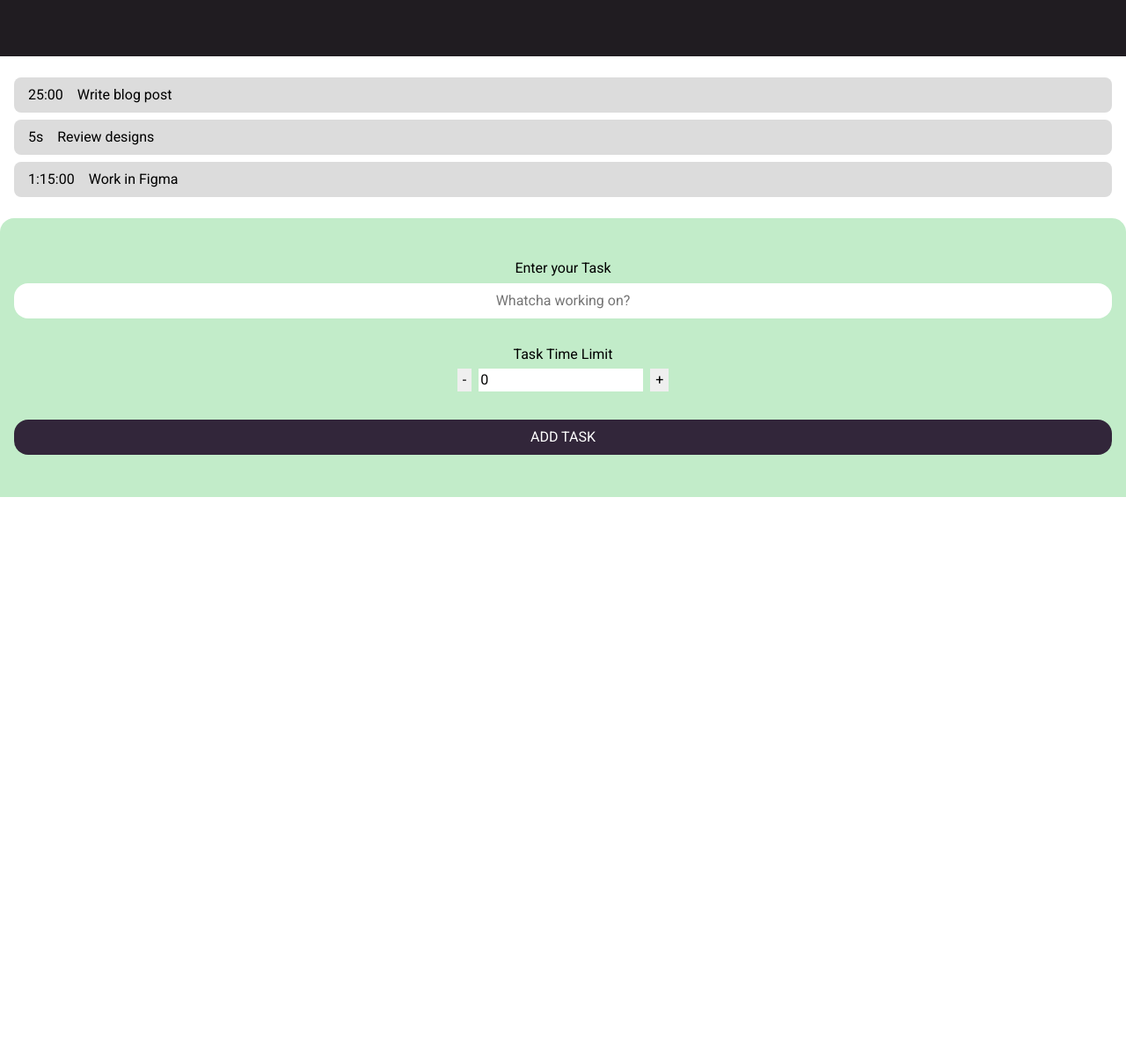
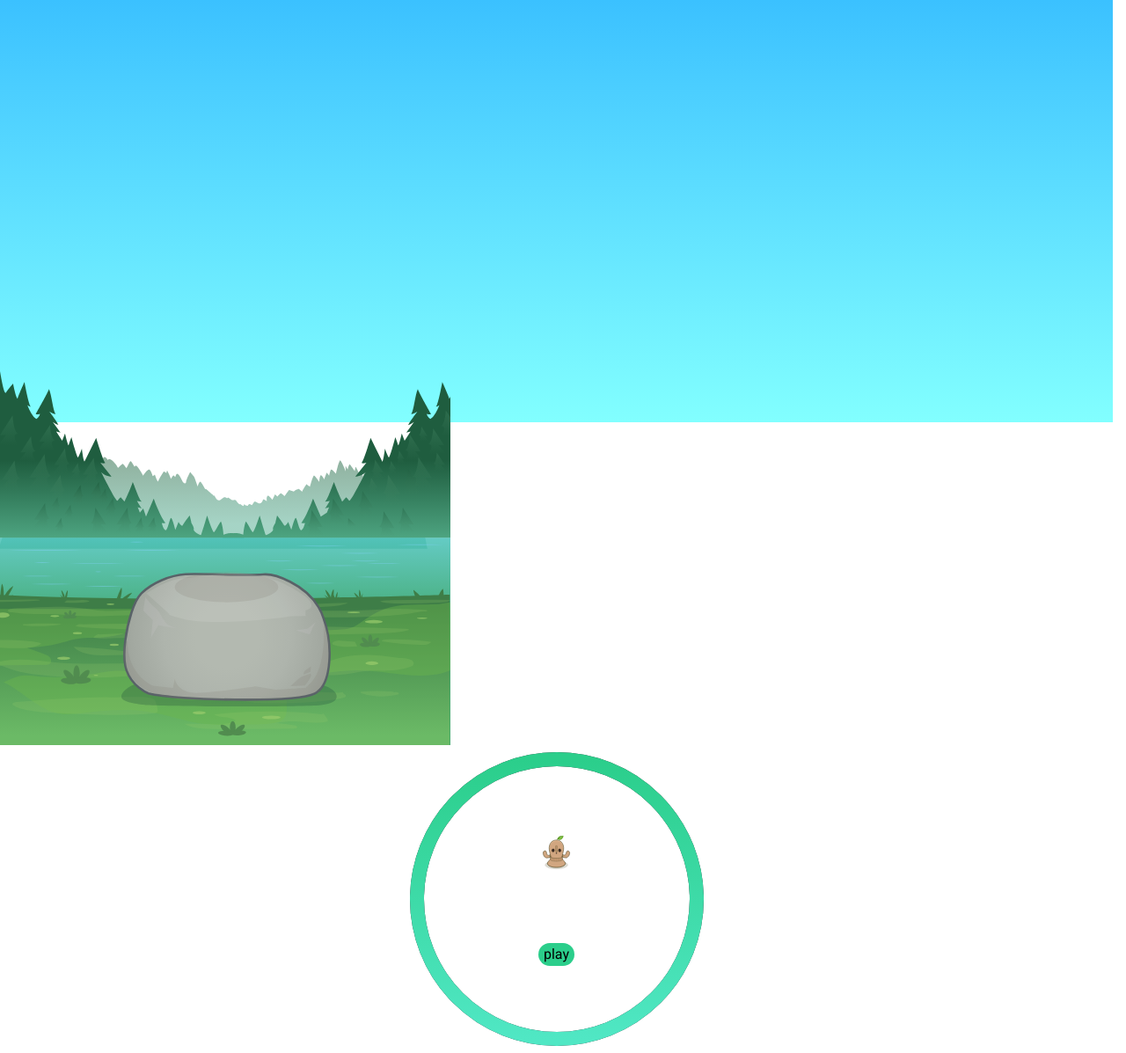
Before and after one commit to GaryWintle/kofun, a Next.js app: page / in a window 1280 px wide. Shown: the whole page at 88% size. Before the commit the page ends 800 px from the top, so only its background shows below. Built offline with nearby package versions, Linux system fonts and the light colour scheme; a web font is replaced by a local one.

Commit message:
Added svg background illustration

```diff
--- a/src/components/Hero/Hero.jsx
+++ b/src/components/Hero/Hero.jsx
@@ -9,12 +9,16 @@ const Hero = ({ state, dispatch, displayTime, activeTask }) => {
 
   return (
     <header className={styles.container}>
-      {activeTask && (
-        <>
       <div className={styles.heroText}>{heroTask?.text}</div>
+      <div className={styles.backgroundContainer}>
+        <img src="/kofun-bg-01.svg" />
+      </div>
+
       <div className={styles.counterContainer}>
         <div className={styles.innerCounterContainer}>
-              <Image src="/Haniwa-filler-01.svg" width={150} height={150} />
+          <div className={styles.haniwa}>
+            <img src="/Haniwa-filler-01.svg" />
+          </div>
           <div className={styles.heroTime}>{formatTime(displayTime)}</div>
           <TimerButton isRunning={state.isRunning} dispatch={dispatch} />
         </div>
@@ -23,8 +27,6 @@ const Hero = ({ state, dispatch, displayTime, activeTask }) => {
           duration={activeTask?.duration}
         />
       </div>
-        </>
-      )}
     </header>
   );
 };
--- a/src/components/Hero/Hero.module.css
+++ b/src/components/Hero/Hero.module.css
@@ -1,7 +1,22 @@
 /* hero section */
 .container {
-  background-color: hsl(285, 7%, 12%);
-  padding: 2rem;
+  background: linear-gradient(
+    to top,
+
+    oklch(92.852% 0.11207 195.449),
+    oklch(76.658% 0.14238 233.664)
+  );
+  height: 60dvh;
+}
+.backgroundContainer {
+  width: min(100%, 32rem);
+}
+.backgroundContainer img {
+  /* width: 100; */
+}
+
+.haniwa {
+  /* top: -400px; */
 }
 
 .counterContainer {
--- a/src/components/KofunApp/KofunApp.jsx
+++ b/src/components/KofunApp/KofunApp.jsx
@@ -46,12 +46,12 @@ const KofunApp = () => {
         displayTime={displayTime}
         activeTask={activeTask}
       />
-      <TaskList state={state} dispatch={dispatch} displayTime={displayTime} />
+      {/* <TaskList state={state} dispatch={dispatch} displayTime={displayTime} />
       <TaskForm
         tasks={state.tasks}
         dispatch={dispatch}
         onAddTask={handleAddTask}
-      />
+      /> */}
     </div>
   );
 };
--- a/src/components/KofunApp/KofunApp.module.css
+++ b/src/components/KofunApp/KofunApp.module.css
@@ -3,3 +3,6 @@
   flex-direction: column;
   justify-content: center;
 }
+.container > * {
+  border-color: red;
+}
--- a/src/styles/reset.css
+++ b/src/styles/reset.css
@@ -18,6 +18,7 @@ html {
   -moz-text-size-adjust: none;
   -webkit-text-size-adjust: none;
   text-size-adjust: none;
+  scrollbar-gutter: stable;
 }
 
 ul[role='list'],
@@ -27,7 +28,8 @@ ol[role='list'] {
 }
 
 body {
-  min-height: 100vh;
+  /* min-height: 100vh; */
+  min-block-size: 100svh;
   line-height: 1.5;
   -webkit-font-smoothing: antialiased;
 }
```
Also changed, not shown: public/kofun-bg-01.svg (added). Lines whose indentation alone changed are shown as unchanged.
